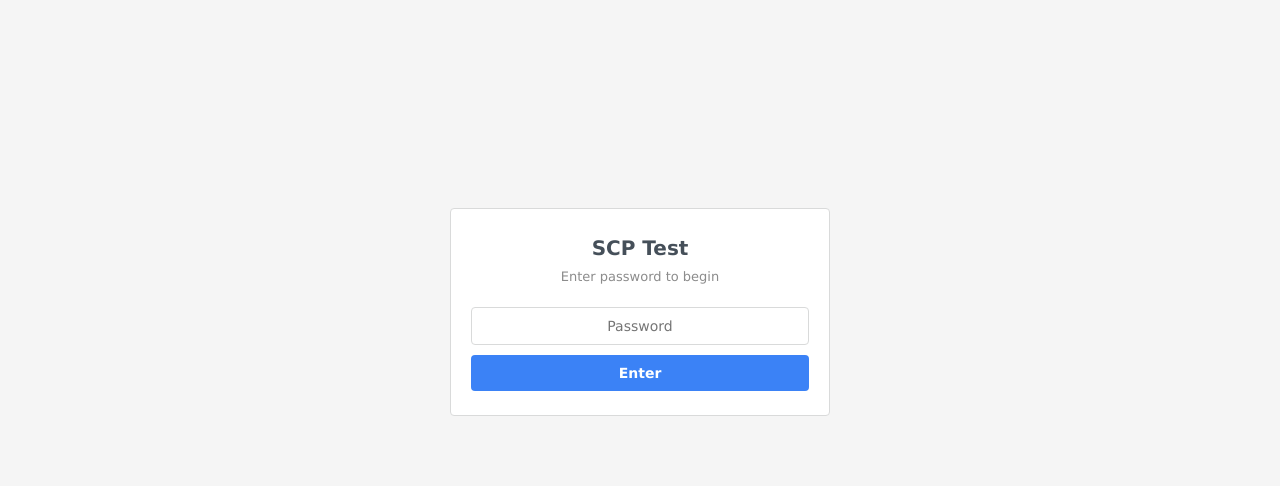
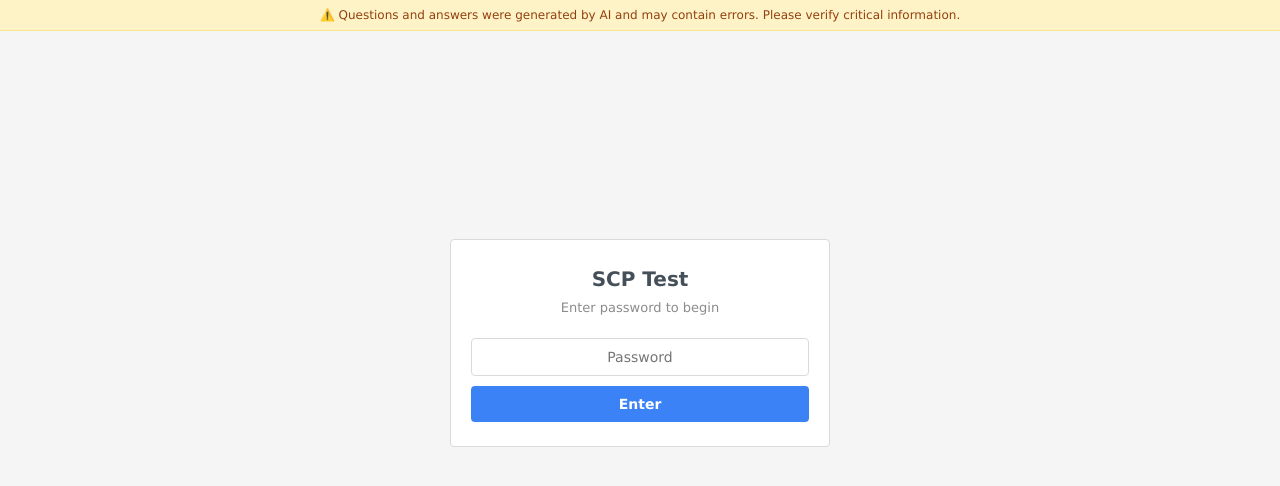
Before and after one commit to Wizette/scp-test-gen, a plain HTML site: page app/index.html in a window 1280 px wide. Drawn offline with Linux system fonts and the light colour scheme.

Commit message:
Add AI-generated content warning banner

```diff
--- a/app/index.html
+++ b/app/index.html
@@ -575,6 +575,9 @@ a:hover { text-decoration: underline; }
     <span class="test-title" id="hdr-title"></span>
     <span class="timer" id="hdr-timer">00:00:00</span>
   </div>
+</div>
+<div id="ai-banner" style="background:#fef3c7;border-bottom:1px solid #fde68a;text-align:center;padding:6px 12px;font-size:12px;color:#92400e;">
+  ⚠️ Questions and answers were generated by AI and may contain errors. Please verify critical information.
 </div>
 
 <!-- ════ PASSWORD SCREEN ════ -->
```
